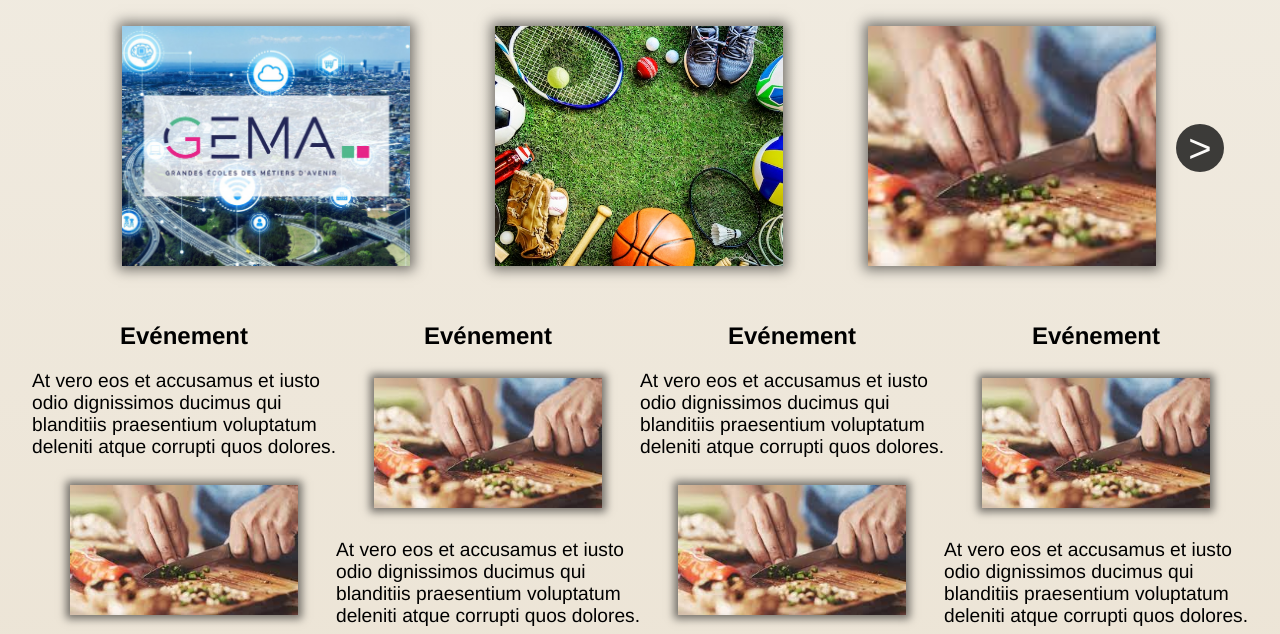
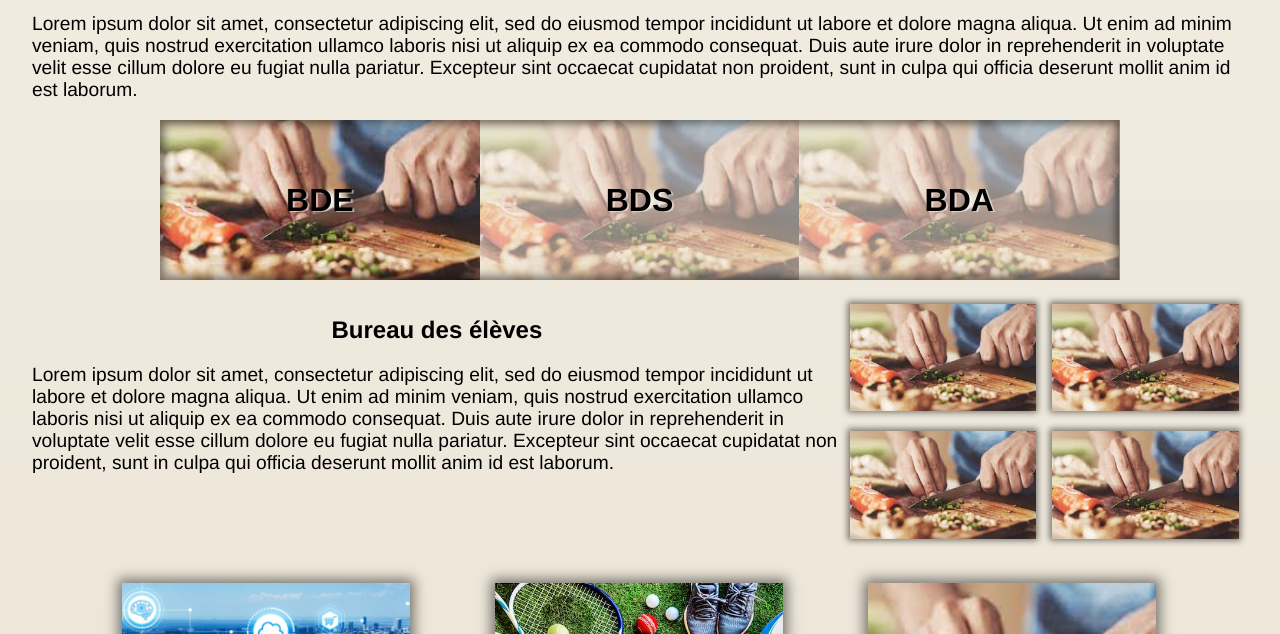
Before and after one commit to FabienMorival/gemag, a React app: page / in a window 1280 px wide. Shown: the part 166-800 px from the top of the page. Built offline with nearby package versions, Linux system fonts and the light colour scheme.

Commit message:
Ajout du squelette des applications

```diff
--- a/src/components/App.scss
+++ b/src/components/App.scss
@@ -36,6 +36,13 @@ main {
     vertical-align: top;
 }
 
+.two-third-section {
+
+    display: inline-block;
+    width: 66.6%;
+    vertical-align: top;
+}
+
 .quarter-section {
 
     display: inline-block;
--- /dev/null
+++ b/src/components/home/Associations.js
@@ -0,0 +1,51 @@
+import { useState } from 'react';
+import { Link } from 'react-router-dom';
+import './Associations.scss';
+
+import Title from '../other/MiniTitle';
+import Paragraph from '../other/text/Paragraph';
+import Image from '../other/image/Image';
+
+const assos = [
+  { name: "Bureau des élèves", short: "BDE", img: "cuisine.jpg", text: "Lorem ipsum dolor sit amet, consectetur adipiscing elit, sed do eiusmod tempor incididunt ut labore et dolore magna aliqua. Ut enim ad minim veniam, quis nostrud exercitation ullamco laboris nisi ut aliquip ex ea commodo consequat. Duis aute irure dolor in reprehenderit in voluptate velit esse cillum dolore eu fugiat nulla pariatur. Excepteur sint occaecat cupidatat non proident, sunt in culpa qui officia deserunt mollit anim id est laborum." },
+  { name: "Bureau des sports", short: "BDS", img: "cuisine.jpg", text: "Lorem ipsum dolor sit amet, consectetur adipiscing elit, sed do eiusmod tempor incididunt ut labore et dolore magna aliqua. Ut enim ad minim veniam, quis nostrud exercitation ullamco laboris nisi ut aliquip ex ea commodo consequat. Duis aute irure dolor in reprehenderit in voluptate velit esse cillum dolore eu fugiat nulla pariatur. Excepteur sint occaecat cupidatat non proident, sunt in culpa qui officia deserunt mollit anim id est laborum." },
+  { name: "Bureau des arts", short: "BDA", img: "cuisine.jpg", text: "Lorem ipsum dolor sit amet, consectetur adipiscing elit, sed do eiusmod tempor incididunt ut labore et dolore magna aliqua. Ut enim ad minim veniam, quis nostrud exercitation ullamco laboris nisi ut aliquip ex ea commodo consequat. Duis aute irure dolor in reprehenderit in voluptate velit esse cillum dolore eu fugiat nulla pariatur. Excepteur sint occaecat cupidatat non proident, sunt in culpa qui officia deserunt mollit anim id est laborum." }
+]
+
+export default function Associations(props) {
+
+  var [selected, select] = useState(assos[0])
+
+  return (
+
+    <div className="associations">
+
+      <div className="asso-select">
+        { assos.map(asso =>
+          <div onClick={() => select(asso)} className={"asso-option" + (asso === selected ? " selected" : "")} key={asso.name}>
+            <img className="asso-option-background" src={"/images/" + asso.img} alt={asso.name}/>
+            <div className="asso-option-title">{asso.short}</div>
+          </div>
+        )}
+      </div>
+
+      <div className="two-third-section">
+        <Paragraph title={selected.name}>{selected.text}</Paragraph>
+      </div>
+      <div className="third-section">
+        <div className="half-section">
+          <Image src="/images/cuisine.jpg" alt=""/>
+        </div>
+        <div className="half-section">
+          <Image src="/images/cuisine.jpg" alt=""/>
+        </div>
+        <div className="half-section">
+          <Image src="/images/cuisine.jpg" alt=""/>
+        </div>
+        <div className="half-section">
+          <Image src="/images/cuisine.jpg" alt=""/>
+        </div>
+      </div>
+    </div>
+  );
+}
--- /dev/null
+++ b/src/components/home/Associations.scss
@@ -0,0 +1,89 @@
+@import '../variables';
+
+.associations {
+
+	.asso-select {
+
+		display: flex;
+		height: 10rem;
+		width: 100%;
+		max-width: 60rem;
+		margin: auto;
+		overflow: hidden;
+		position: relative;
+		margin-bottom: 1rem;
+
+		.asso-option {
+
+			width: 33.3%;
+			height: 100%;
+			text-align: center;
+			position: relative;
+			display: flex;
+			justify-content: center;
+			align-items: center;
+			cursor: pointer;
+
+			.asso-option-title {
+
+				text-align: center;
+				position: relative;
+				font-weight: bold;
+				font-size: 2rem;
+				z-index: 1;
+				text-shadow: 2px 1px 0 #FFFFFF80;
+			}
+
+			.asso-option-background {
+
+				width: 100%;
+				height: 100%;
+				position: absolute;
+				top: 0;
+				left: 0;
+				object-fit: cover;
+				opacity: 0.5;
+				transition: 0.2s;
+			}
+
+			&:hover {
+
+				.asso-option-background {
+
+					opacity: 0.7;
+				}
+			}
+
+			&.selected {
+
+				cursor: default;
+
+				.asso-option-background {
+
+					opacity: 1;
+				}
+			}
+		}
+
+		&::before {
+
+			content: "";
+			width: 100%;
+			height: 100%;
+			position: absolute;
+			top: 0;
+			left: 0;
+			box-shadow: 0 0 0.5rem 0.25rem #00000080 inset;
+			z-index: 1;
+			pointer-events: none;
+		}
+	}
+
+	.image {
+
+		img {
+
+			box-shadow: 0 0 0.4rem 0.15rem #00000080;
+		}
+	}
+}
--- a/src/components/home/Home.js
+++ b/src/components/home/Home.js
@@ -2,8 +2,10 @@ import { Link } from 'react-router-dom';
 import './Home.scss';
 import articles from '../articles.json';
 
+import Associations from './Associations';
 import Carousel from './Carousel';
 import Event from './Event';
+import Paragraph from '../other/text/Paragraph';
 
 
 /**
@@ -13,6 +15,9 @@ export default function Home() {
   return (
     <div className="home-page">
 
+      <Paragraph>Lorem ipsum dolor sit amet, consectetur adipiscing elit, sed do eiusmod tempor incididunt ut labore et dolore magna aliqua. Ut enim ad minim veniam, quis nostrud exercitation ullamco laboris nisi ut aliquip ex ea commodo consequat. Duis aute irure dolor in reprehenderit in voluptate velit esse cillum dolore eu fugiat nulla pariatur. Excepteur sint occaecat cupidatat non proident, sunt in culpa qui officia deserunt mollit anim id est laborum.</Paragraph>
+
+      <Associations/>
 
       <Carousel articles={articles}/>
 
```
